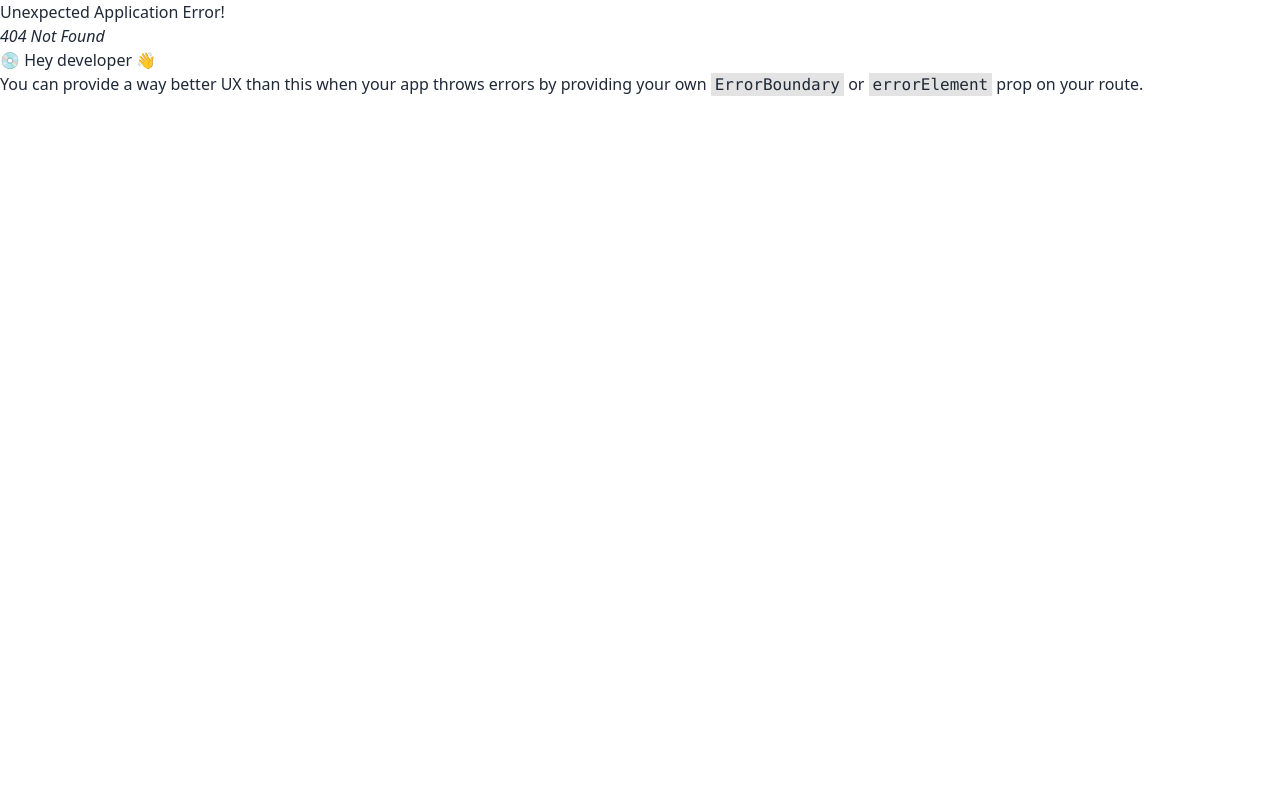
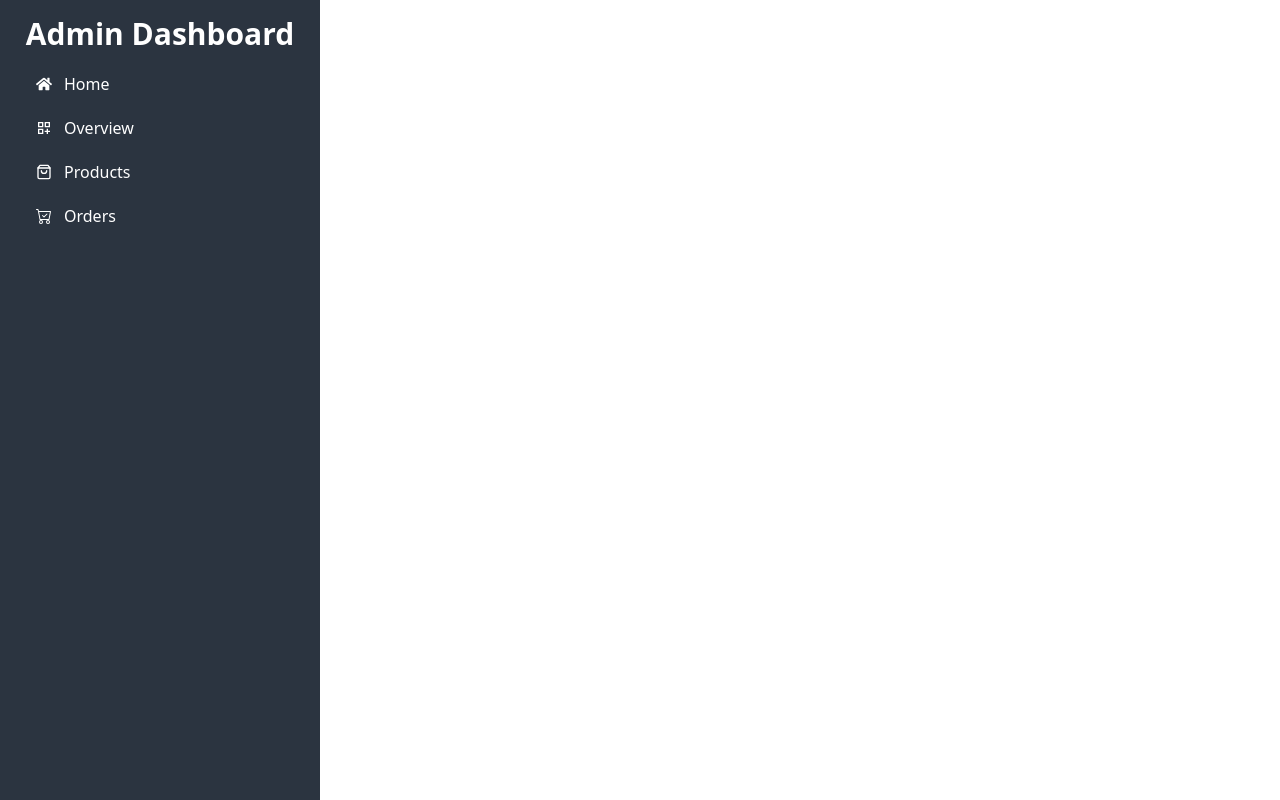
Before and after one commit to Rashed1879/repliq-react-challenge, a React (Vite) app: page /dashboard in a window 1280 px wide. Before the commit this address had no page. Built offline with nearby package versions, Linux system fonts and the light colour scheme.

Commit message:
Dashboard Added

```diff
--- a/package.json
+++ b/package.json
@@ -12,6 +12,7 @@
   "dependencies": {
     "react": "^18.2.0",
     "react-dom": "^18.2.0",
+    "react-icons": "^4.10.1",
     "react-router-dom": "^6.14.2"
   },
   "devDependencies": {
--- /dev/null
+++ b/src/Layouts/Dashboard.jsx
@@ -0,0 +1,88 @@
+import { NavLink, Outlet } from 'react-router-dom';
+import { FaHome } from 'react-icons/fa';
+import { MdOutlineDashboardCustomize } from 'react-icons/md';
+import { FiShoppingBag } from 'react-icons/fi';
+import { BsCartCheck } from 'react-icons/bs';
+
+const Dashboard = () => {
+	return (
+		<div className="drawer lg:drawer-open">
+			<input id="my-drawer-2" type="checkbox" className="drawer-toggle" />
+			<div className="drawer-content flex flex-col items-center mt-5">
+				<Outlet></Outlet>
+				<label
+					htmlFor="my-drawer-2"
+					className="btn btn-outline drawer-button lg:hidden"
+				>
+					Open drawer
+				</label>
+			</div>
+			<div className="drawer-side">
+				<label htmlFor="my-drawer-2" className="drawer-overlay"></label>
+				<div className="p-4 w-80 h-full bg-neutral text-white">
+					{/* Sidebar content here */}
+					<h2 className="text-center text-3xl font-bold mb-5">
+						Admin Dashboard
+					</h2>
+
+					<ul className="text-white px-5 space-y-5">
+						<li>
+							<NavLink
+								to="/"
+								className={({ isActive }) =>
+									isActive
+										? 'pb-1 border-b-2 border-white text-white rounded-md flex items-center gap-3'
+										: 'hover:text-slate-300 flex items-center gap-3'
+								}
+							>
+								<FaHome />
+								Home
+							</NavLink>
+						</li>
+						<li>
+							<NavLink
+								to="/dashboard/overview"
+								className={({ isActive }) =>
+									isActive
+										? 'pb-1 border-b-2 border-white text-white rounded-md flex items-center gap-3'
+										: 'hover:text-slate-300 flex items-center gap-3'
+								}
+							>
+								<MdOutlineDashboardCustomize />
+								Overview
+							</NavLink>
+						</li>
+						<li>
+							<NavLink
+								to="/dashboard/productList"
+								className={({ isActive }) =>
+									isActive
+										? 'pb-1 border-b-2 border-white text-white rounded-md flex items-center gap-3'
+										: 'hover:text-slate-300 flex items-center gap-3'
+								}
+							>
+								<FiShoppingBag />
+								Products
+							</NavLink>
+						</li>
+						<li>
+							<NavLink
+								to="/dashboard/orders"
+								className={({ isActive }) =>
+									isActive
+										? 'pb-1 border-b-2 border-white text-white rounded-md flex items-center gap-3'
+										: 'hover:text-slate-300 flex items-center gap-3'
+								}
+							>
+								<BsCartCheck />
+								Orders
+							</NavLink>
+						</li>
+					</ul>
+				</div>
+			</div>
+		</div>
+	);
+};
+
+export default Dashboard;
--- /dev/null
+++ b/src/Pages/Dashboard/Orders/Orders.jsx
@@ -0,0 +1,9 @@
+const Orders = () => {
+	return (
+		<div>
+			<h2>This orders page</h2>
+		</div>
+	);
+};
+
+export default Orders;
--- /dev/null
+++ b/src/Pages/Dashboard/Overview/Overview.jsx
@@ -0,0 +1,9 @@
+const Overview = () => {
+	return (
+		<div>
+			<h2>This is overview page</h2>
+		</div>
+	);
+};
+
+export default Overview;
--- /dev/null
+++ b/src/Pages/Dashboard/ProductList/ProductList.jsx
@@ -0,0 +1,65 @@
+import { useEffect, useState } from 'react';
+import { FaEdit } from 'react-icons/fa';
+
+const ProductList = () => {
+	const [products, setProducts] = useState([]);
+
+	useEffect(() => {
+		fetch('/public/products.json')
+			.then((res) => res.json())
+			.then((data) => setProducts(data));
+	}, []);
+
+	return (
+		<div>
+			<h2 className="text-center mb-5 text-3xl">Products</h2>
+			<div className="overflow-x-auto">
+				<table className="table border-2 border-black">
+					{/* head */}
+					<thead className="bg-base-200 text-black">
+						<tr>
+							<th>#</th>
+							<th>Product Name</th>
+							<th>Price</th>
+							<th>Rating</th>
+							<th>Action</th>
+						</tr>
+					</thead>
+					<tbody>
+						{products.map((product, index) => (
+							<tr key={product.id}>
+								<th>{index + 1}</th>
+								<td>
+									<div className="flex items-center space-x-3">
+										<div className="avatar">
+											<div className="mask mask-squircle w-12 h-12">
+												<img
+													src={product.image}
+													alt="Avatar Tailwind CSS Component"
+												/>
+											</div>
+										</div>
+										<div>
+											<div className="font-bold">
+												{product.name}
+											</div>
+										</div>
+									</div>
+								</td>
+								<td>${product.price}</td>
+								<td>{product.rating}</td>
+								<th>
+									<button className="btn btn-sm mr-2">
+										<FaEdit />
+									</button>
+								</th>
+							</tr>
+						))}
+					</tbody>
+				</table>
+			</div>
+		</div>
+	);
+};
+
+export default ProductList;
--- /dev/null
+++ b/src/Pages/Products/ProductDetail.jsx
@@ -0,0 +1,9 @@
+const ProductDetail = () => {
+	return (
+		<div>
+			<h2>This is product detail Page</h2>
+		</div>
+	);
+};
+
+export default ProductDetail;
--- /dev/null
+++ b/src/Pages/Products/Products.jsx
@@ -0,0 +1,60 @@
+import { useEffect, useState } from 'react';
+import { HiShoppingCart } from 'react-icons/hi';
+import { Link } from 'react-router-dom';
+
+const Products = () => {
+	const [products, setProducts] = useState([]);
+
+	useEffect(() => {
+		fetch('products.json')
+			.then((res) => res.json())
+			.then((data) => setProducts(data));
+	}, []);
+
+	return (
+		<div className="px-10">
+			<div className="mt-10">
+				<h1 className="text-5xl font-semibold text-neutral-focus mb-5">
+					Find Your Choice
+				</h1>
+				<div className="divider"></div>
+			</div>
+			<div className="grid grid-cols-3 gap-8 py-5">
+				{products.map((product, index) => (
+					<div
+						key={index}
+						className="card full bg-base-100 shadow-xl"
+					>
+						<figure>
+							<img
+								className="w-full h-72"
+								src={product.image}
+								alt="Shoes"
+							/>
+						</figure>
+						<div className="card-body">
+							<h2 className="card-title">{product.name}</h2>
+							<p>{product.description}</p>
+							<div className="card-actions justify-between items-center">
+								<div className="badge badge-outline">
+									${product.price}
+								</div>
+								<div className="badge badge-outline">
+									{product.rating}
+								</div>
+								<Link to="/productDetail">
+									<button className="btn btn-outline btn-sm">
+										<p>Add To Cart</p>
+										<HiShoppingCart></HiShoppingCart>
+									</button>
+								</Link>
+							</div>
+						</div>
+					</div>
+				))}
+			</div>
+		</div>
+	);
+};
+
+export default Products;
--- a/src/Pages/Shared/Navbar.jsx
+++ b/src/Pages/Shared/Navbar.jsx
@@ -1,8 +1,8 @@
-import { Link } from 'react-router-dom';
+import { Link, NavLink } from 'react-router-dom';
 
 const Navbar = () => {
 	return (
-		<div className="navbar bg-slate-500 text-white px-10">
+		<div className="navbar bg-neutral text-white px-10">
 			<div className="navbar-start">
 				<div className="dropdown">
 					<label tabIndex={0} className="btn btn-ghost lg:hidden">
@@ -23,31 +23,58 @@ const Navbar = () => {
 					</label>
 					<ul
 						tabIndex={0}
-						className="menu menu-sm dropdown-content mt-3 z-[1] p-2 shadow bg-base-100 rounded-box w-52"
+						className="menu menu-sm dropdown-content mt-3 z-[1] p-2 shadow bg-neutral rounded-box w-52"
 					>
 						<li>
-							<a>Item 1</a>
+							<NavLink to="/">Home</NavLink>
 						</li>
 						<li>
-							<a>Parent</a>
+							<NavLink to="/products">Products</NavLink>
 						</li>
 						<li>
-							<a>Item 3</a>
+							<NavLink to="/dashboard">Dashboard</NavLink>
 						</li>
 					</ul>
 				</div>
 				<a className="normal-case text-xl">E-Commerce</a>
 			</div>
-			<div className="navbar-center hidden lg:flex">
-				<ul className="menu menu-horizontal px-1">
+			<div className="navbar-center text-white hidden lg:flex">
+				<ul className="flex items-center space-x-4">
 					<li>
-						<Link to="/">Home</Link>
-					</li>
-					<li tabIndex={0}>
-						<a>Parent</a>
+						<NavLink
+							className={({ isActive }) =>
+								isActive
+									? 'pb-1 px-1 border-b-2 border-white rounded-md'
+									: 'hover:text-slate-300'
+							}
+							to="/"
+						>
+							Home
+						</NavLink>
 					</li>
 					<li>
-						<a>Item 3</a>
+						<NavLink
+							className={({ isActive }) =>
+								isActive
+									? 'pb-1 px-1 border-b-2 border-white rounded-md'
+									: 'hover:text-slate-300'
+							}
+							to="/products"
+						>
+							Products
+						</NavLink>
+					</li>
+					<li>
+						<NavLink
+							className={({ isActive }) =>
+								isActive
+									? 'pb-1 px-1 border-b-2 border-white rounded-md'
+									: 'hover:text-slate-300'
+							}
+							to="/dashboard"
+						>
+							Dashboard
+						</NavLink>
 					</li>
 				</ul>
 			</div>
```
Also changed, not shown: public/products.json (added, +50 -0 lines), src/Routes/Routes.jsx (+33 -0 lines), 1 other file (tests, documents, lock files or other folders).
